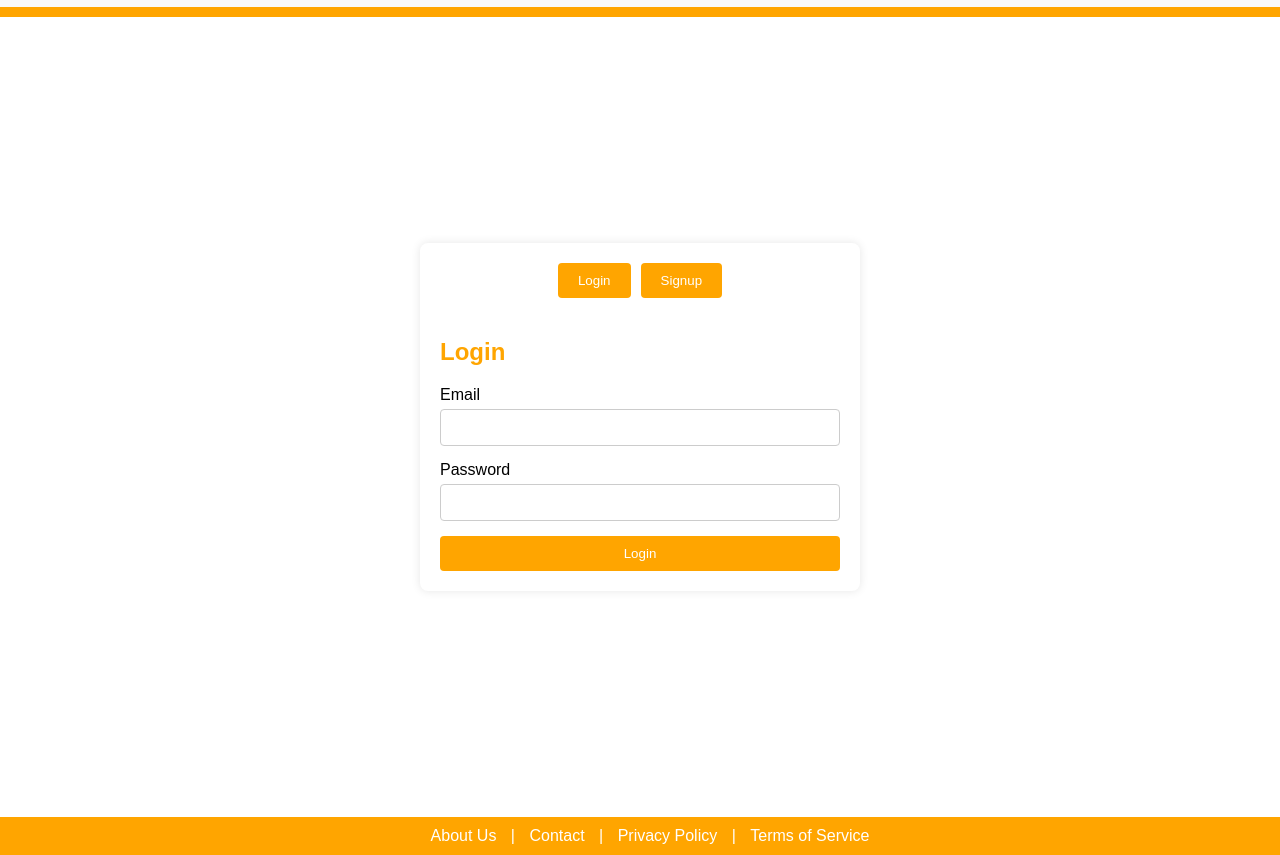
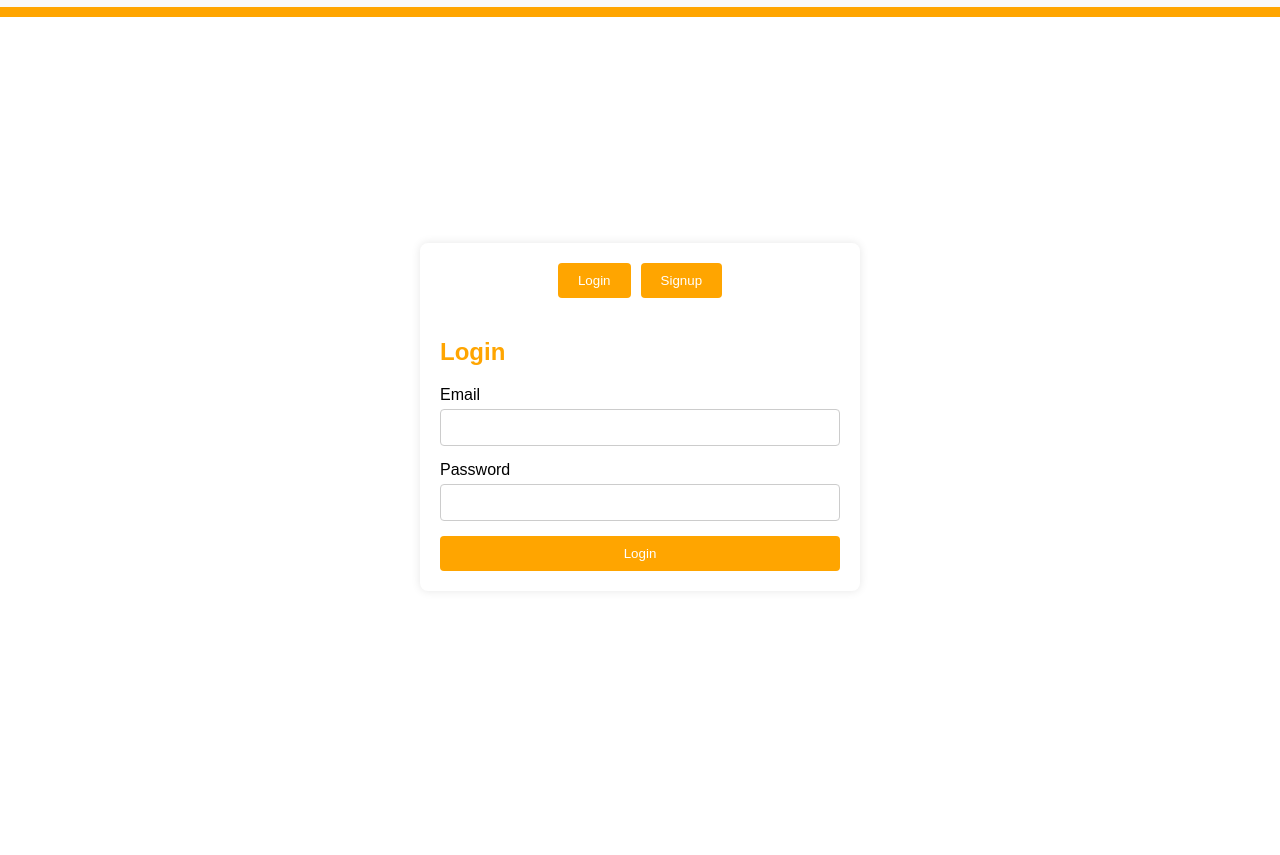
Before and after one commit to emilio51-sv/Chef-s-Connect, a website: page LoginSignUp.html in a window 1280 px wide. Shown: the part 91-946 px from the top of the page. After the commit the page ends 908 px from the top, so only its background shows below. Drawn offline with Linux system fonts and the light colour scheme.

Commit message:
Update LoginSignUp.html

```diff
--- a/LoginSignUp.html
+++ b/LoginSignUp.html
@@ -55,10 +55,6 @@
             </form>
         </div>
     </div>
-    <!-- Footer -->
-    <footer>
-        <a href="#">About Us</a> | <a href="#">Contact</a> | <a href="#">Privacy Policy</a> | <a href="#">Terms of Service</a>
-    </footer>
     <script src="LoginSignup.js"></script>
 </body>
 </html>
```
